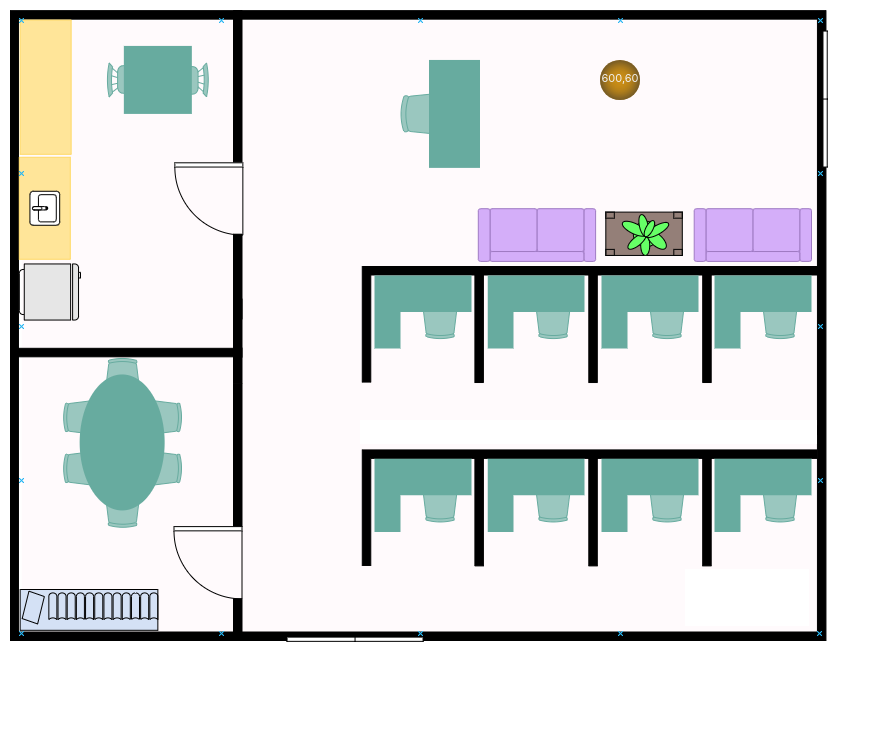
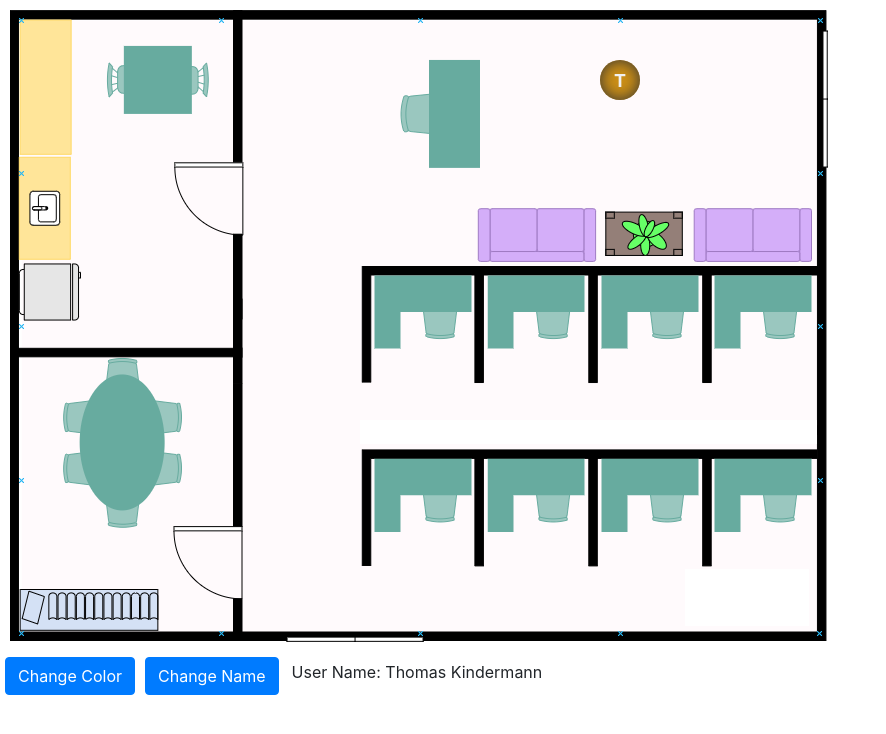
Before and after one commit to kitconcept/digital-office, a React (Create React App) app: page / in a window 1280 px wide. Shown: the top 734 px of the page, without its empty margins (0-886 px from the left). Built offline with nearby package versions, Linux system fonts and the light colour scheme.

Commit message:
added option bar and name change to new office

```diff
--- a/src/App.js
+++ b/src/App.js
@@ -1,4 +1,4 @@
-//import Office from "./Office/Office.js";
+import Office from "./Office/Office.js";
 import NewOffice from "./NewOffice/NewOffice.js";
 
 function App() {
--- a/src/NewOffice/NewOffice.css
+++ b/src/NewOffice/NewOffice.css
@@ -9,12 +9,13 @@
   width: 40px;
   height: 40px;
   background: #cc8f16;
+  color: #f0f0f0;
   position: absolute;
   top: 0;
   left: 0;
-  color: #f0f0f0;
-  font-size: 11px;
-  padding-top: 10px;
+  font-size: 18px;
+  font-weight: bold;
+  padding-top: 7px;
   border-radius: 50%;
   text-align: center;
   box-shadow: inset 0 0 15px #333;
@@ -24,3 +25,14 @@
   position: absolute;
   opacity: 60%;
 }
+
+.Options {
+  display: flex;
+}
+
+.btn-primary.Option {
+  margin: 5px;
+}
+.UserName {
+  padding: 8px;
+}
--- a/src/NewOffice/NewOffice.js
+++ b/src/NewOffice/NewOffice.js
@@ -1,6 +1,7 @@
 import React, { useState, useEffect } from "react";
 import "./NewOffice.css";
 import NewRoom from "./NewRoom.js";
+import Options from "./Options.js";
 
 const NewOffice = () => {
   const windowDimensions = useWindowResize();
@@ -10,6 +11,11 @@ const NewOffice = () => {
   const ArrowDown = useKeyPress("ArrowDown");
   const ArrowLeft = useKeyPress("ArrowLeft");
   const ArrowRight = useKeyPress("ArrowRight");
+  const EnterKey = useKeyPress("Enter");
+  const [userFullName, setUserFullName] = useState("Thomas Kindermann");
+  const nameSubmit = (firstname, lastname) => {
+    if (firstname !== "") setUserFullName(firstname + " " + lastname);
+  };
 
   useEffect(() => {
     const interval = setInterval(() => {
@@ -56,8 +62,13 @@ const NewOffice = () => {
           avatarPosition={[left, top]}
         />
       </div>
+      <Options
+        userFullName={userFullName}
+        nameSubmit={nameSubmit}
+        EnterKey={EnterKey}
+      />
       <div className="NewAvatar" style={{ top: top, left: left }}>
-        {left},{top}
+        {userFullName.charAt(0)}
       </div>
     </div>
   );
--- /dev/null
+++ b/src/NewOffice/Options.js
@@ -0,0 +1,31 @@
+import React, { useState } from "react";
+import { Button } from "react-bootstrap";
+import NameChangeModal from "../Office/NameChangeModal.js";
+
+const Options = (props) => {
+  const [showNameChange, setShowNameChange] = useState(false);
+  const handleCloseNameChange = () => setShowNameChange(false);
+  const handleShowNameChange = () => setShowNameChange(true);
+  const nameSubmit = (firstname, lastname) => {
+    props.nameSubmit(firstname, lastname);
+    handleCloseNameChange();
+  };
+  return (
+    <>
+      <div className="Options">
+        <Button className="Option">Change Color</Button>
+        <Button className="Option" onClick={handleShowNameChange}>
+          Change Name
+        </Button>
+        <div className="UserName">User Name: {props.userFullName}</div>
+      </div>
+      <NameChangeModal
+        show={showNameChange}
+        handleClose={handleCloseNameChange}
+        nameSubmit={nameSubmit}
+        EnterKey={props.EnterKey}
+      />
+    </>
+  );
+};
+export default Options;
```
